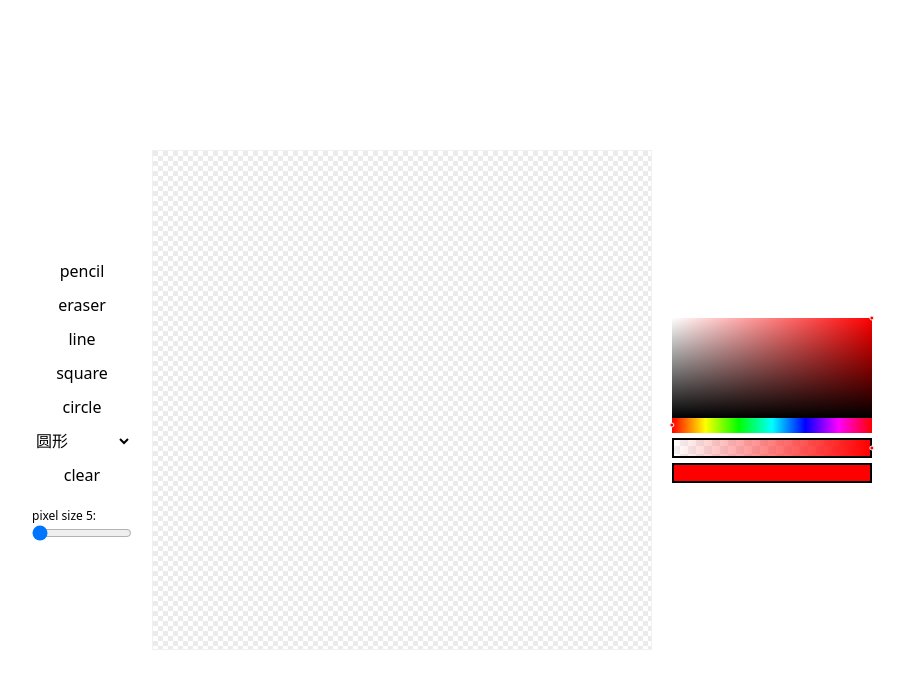
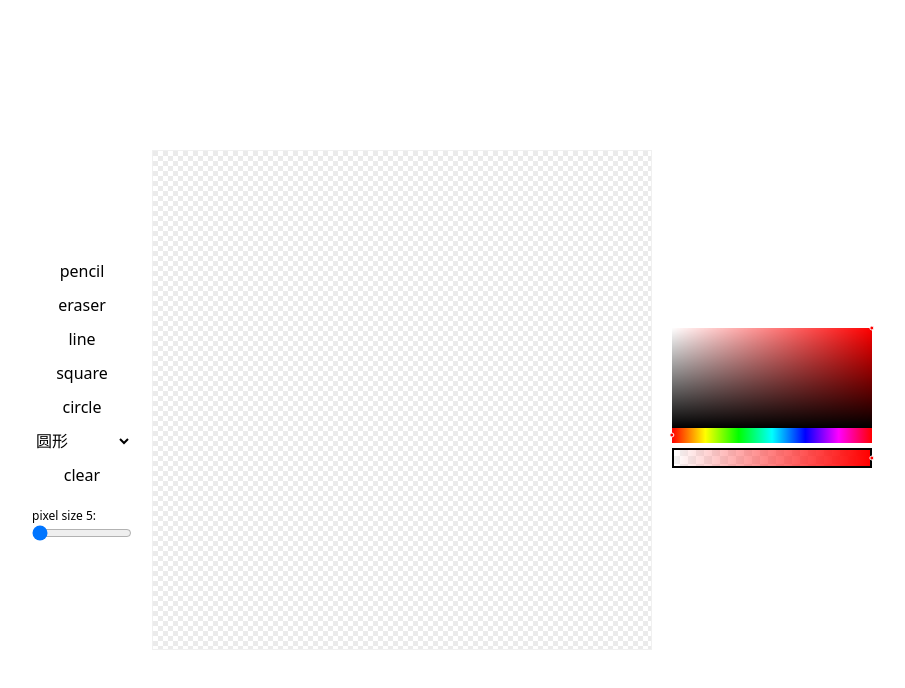
Before and after one commit to KamiC6238/ayanami, a Vue app: page / in a window 1280 px wide. Shown: the top 688 px of the page, without its empty margins (188-1093 px from the left). Built offline with nearby package versions, Linux system fonts and the light colour scheme.

Commit message:
chore: remove sass

```diff
--- a/package.json
+++ b/package.json
@@ -25,7 +25,6 @@
 		"@vitejs/plugin-vue": "^5.1.2",
 		"husky": "^9.1.7",
 		"lint-staged": "^15.3.0",
-		"sass": "^1.83.4",
 		"typescript": "^5.5.3",
 		"vite": "^5.4.1",
 		"vue-tsc": "^2.0.29"
--- a/src/components/ColorPicker/Alpha.vue
+++ b/src/components/ColorPicker/Alpha.vue
@@ -86,26 +86,27 @@ const setAlpha = (e: MouseEvent) => {
     </div>
   </div>
 </template>
-<style lang="scss" scoped>
+<style scoped>
 .alpha {
   position: relative;
   width: 100%;
   margin-top: 5px;
   margin-bottom: 5px;
-  &__background {
+}
+.alpha__background {
   position: absolute;
   width: 100%;
   height: 20px;
   background-image: url('@/assets/alpha-background.svg');
   z-index: -1;
 }
-  &__gradient {
+.alpha__gradient {
   border: 2px solid black;
   box-sizing: border-box;
   height: 20px;
   cursor: pointer;
 }
-  &__indicator {
+.alpha__indicator {
   position: absolute;
   width: 5px;
   height: 5px;
@@ -115,5 +116,4 @@ const setAlpha = (e: MouseEvent) => {
   transform: translate(-53%, -50%);
   cursor: pointer;
 }
-}
 </style>
--- a/src/components/ColorPicker/HSLPalette.vue
+++ b/src/components/ColorPicker/HSLPalette.vue
@@ -119,17 +119,18 @@ const initMouse$ = (canvas: HTMLCanvasElement) => {
     <div class="hsl-palette__indicator" :style="paletteIndicatorStyle" />
   </div>
 </template>
-<style lang="scss">
+<style scoped>
 .hsl-palette {
   position: relative;
-  &__canvas {
+}
+.hsl-palette__canvas {
   display: flex;
   flex-direction: column;
   width: 100%;
   height: 100px;
   cursor: pointer;
 }
-  &__indicator {
+.hsl-palette__indicator {
   position: absolute;
   width: 5px;
   height: 5px;
@@ -139,5 +140,4 @@ const initMouse$ = (canvas: HTMLCanvasElement) => {
   cursor: pointer;
   z-index: 1;
 }
-}
 </style>
--- a/src/components/ColorPicker/Hue.vue
+++ b/src/components/ColorPicker/Hue.vue
@@ -78,7 +78,7 @@ const setHue = (e: MouseEvent) => {
     <div class="hue__indicator" :style="hueIndicatorStyle" />
   </div>
 </template>
-<style lang="scss" scoped>
+<style scoped>
 .hue {
   position: relative;
   width: 100%;
@@ -94,7 +94,8 @@ const setHue = (e: MouseEvent) => {
     hsl(300,100%,50%),
     hsl(360,100%,50%)
   );
-  &__indicator {
+}
+.hue__indicator {
   position: absolute;
   width: 5px;
   height: 5px;
@@ -104,5 +105,4 @@ const setHue = (e: MouseEvent) => {
   transform: translate(-53%, -50%);
   cursor: pointer;
 }
-}
 </style>
--- a/src/components/ColorPicker/Preview.vue
+++ b/src/components/ColorPicker/Preview.vue
@@ -12,7 +12,7 @@ const { previewColor } = storeToRefs(colorPickerStore);
     </div>
   </div>
 </template>
-<style lang="scss" scoped>
+<style scoped>
 .color-preview {
   position: relative;
   width: 100%;
--- a/src/components/ColorPicker/index.vue
+++ b/src/components/ColorPicker/index.vue
@@ -12,7 +12,7 @@ import Preview from "./Preview.vue";
     <Preview />
   </div>
 </template>
-<style lang="scss" scoped>
+<style   scoped>
 .color-picker {
   width: 200px;
 }
```
Also changed, not shown: 1 other file (tests, documents, lock files or other folders). Lines whose indentation alone changed are shown as unchanged.
